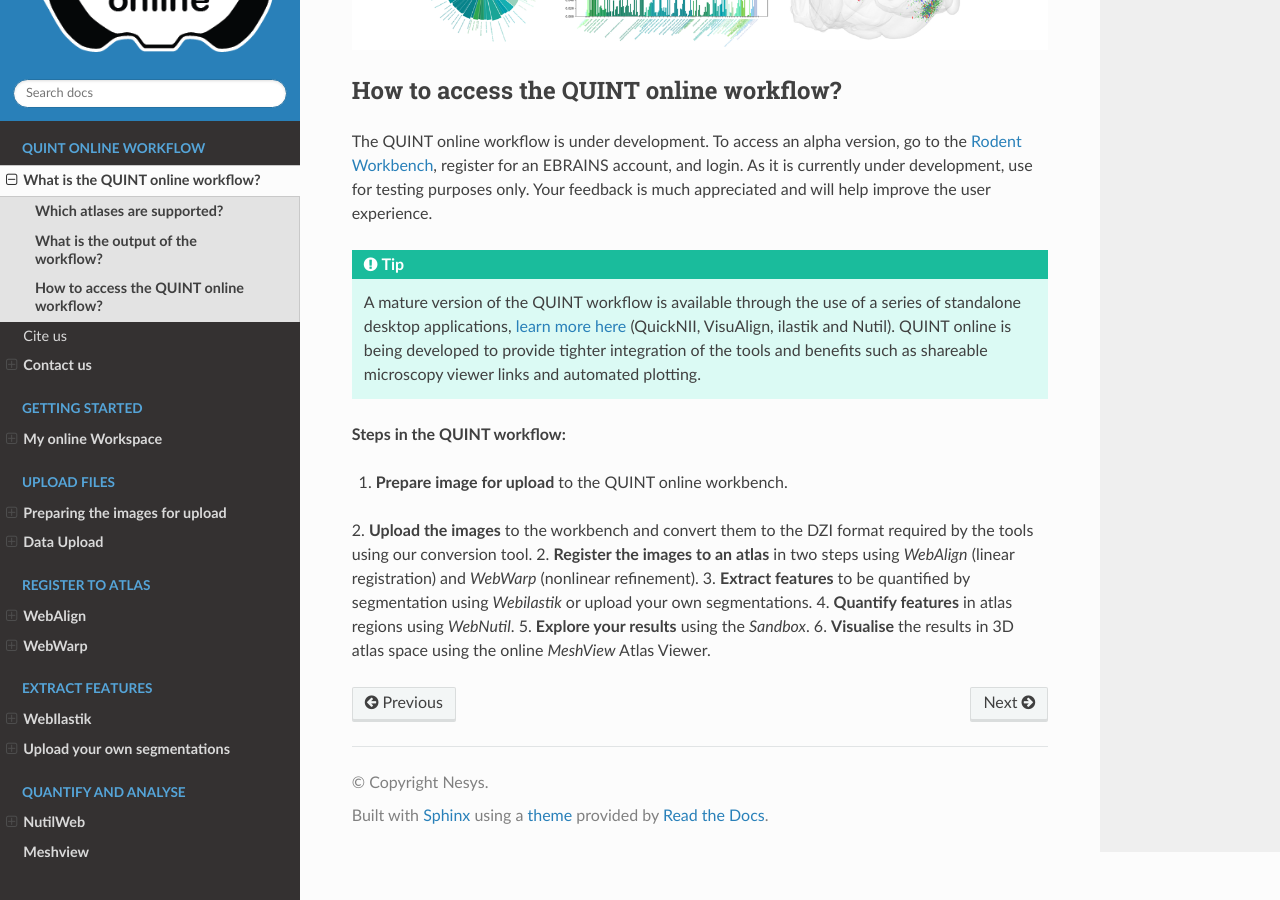
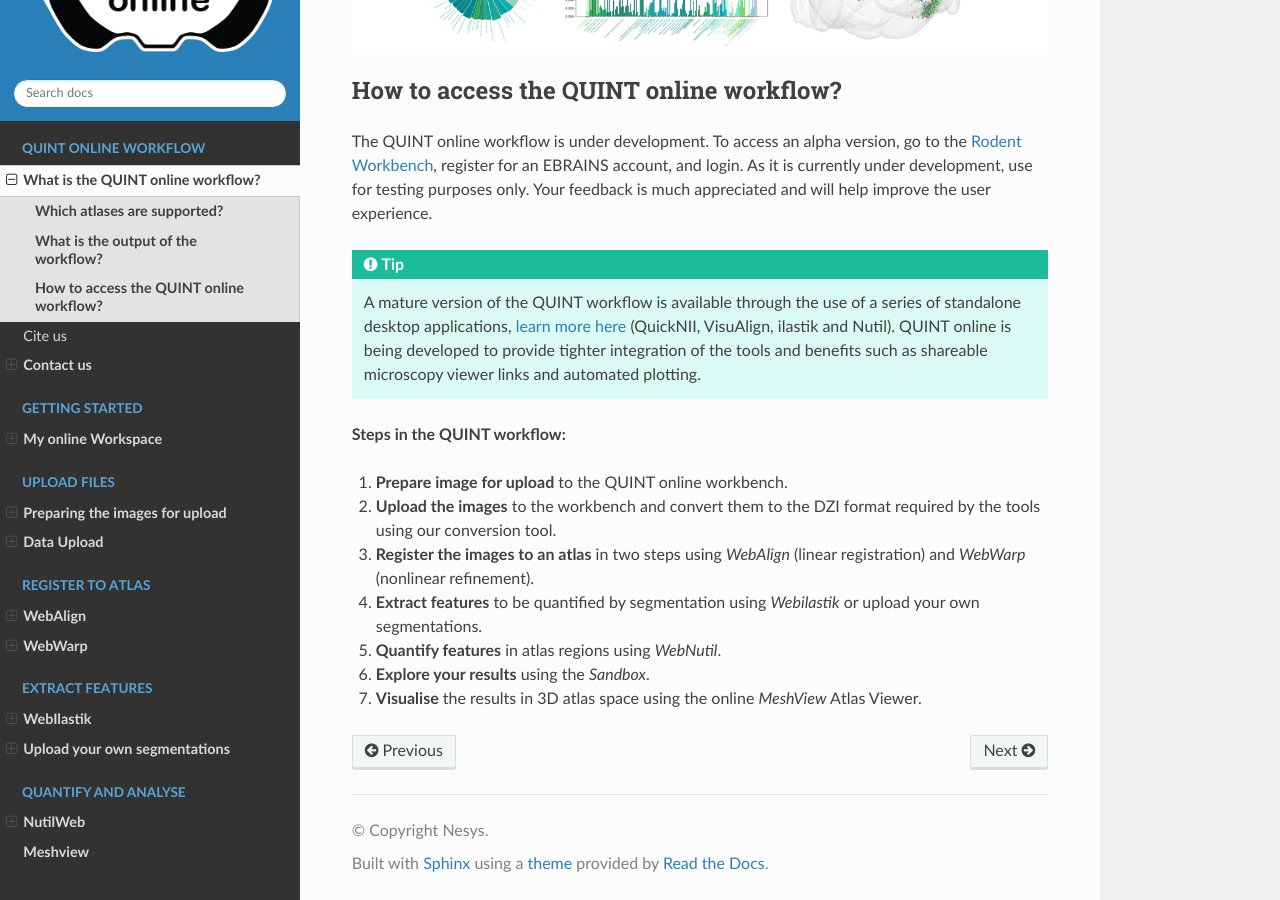
Before and after one commit to Neural-Systems-at-UIO/QUINT_webtools, a Sphinx documentation site: the page built from docs/QUINTintro_new.rst, in a window 1280 px wide and 900 px high, scrolled down 1156 px. Built offline with Sphinx 7.4.7 and the Read the Docs theme 3.1.0, drawn with Linux system fonts in a browser that asks for light colours.

Commit message:
Update QUINTintro_new.rst

```diff
--- a/docs/QUINTintro_new.rst
+++ b/docs/QUINTintro_new.rst
@@ -32,8 +32,8 @@
 
 1. **Prepare image for upload** to the QUINT online workbench.
 2. **Upload the images** to the workbench and convert them to the DZI format required by the tools using our conversion tool.
-2. **Register the images to an atlas** in two steps using *WebAlign* (linear registration) and *WebWarp* (nonlinear refinement).
-3. **Extract features** to be quantified by segmentation using *Webilastik* or upload your own segmentations.
-4. **Quantify features** in atlas regions using *WebNutil*.
-5. **Explore your results** using the *Sandbox*.
-6. **Visualise** the results in 3D atlas space using the online *MeshView* Atlas Viewer.
+3. **Register the images to an atlas** in two steps using *WebAlign* (linear registration) and *WebWarp* (nonlinear refinement).
+4. **Extract features** to be quantified by segmentation using *Webilastik* or upload your own segmentations.
+5. **Quantify features** in atlas regions using *WebNutil*.
+6. **Explore your results** using the *Sandbox*.
+7. **Visualise** the results in 3D atlas space using the online *MeshView* Atlas Viewer.
```
